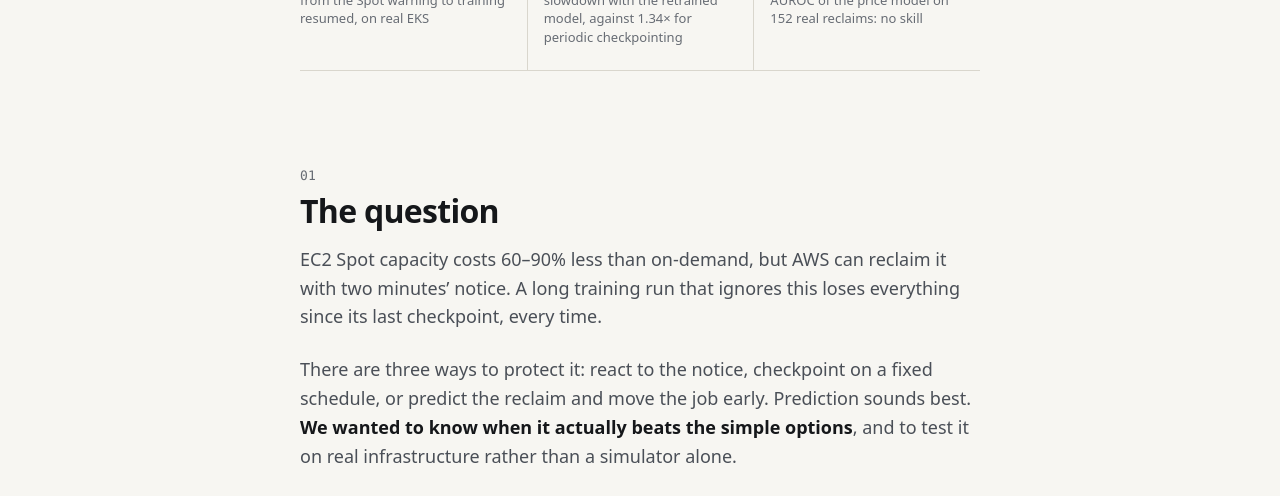
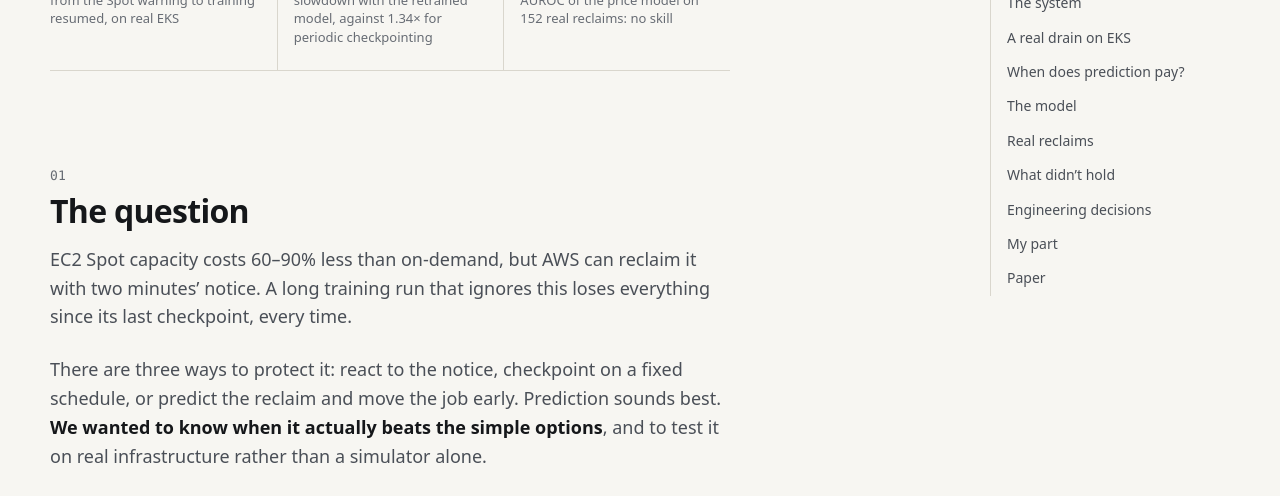
Before and after one commit to Rayyan-mohammed/md-rayyan-web, an Astro site: page /work/argus in a window 1280 px wide. Shown: the part 713-1209 px from the top of the page. Built offline with nearby package versions, Linux system fonts and the light colour scheme; Astro itself is replaced by a stand-in of ours; a web font is replaced by a local one.

Commit message:
align case studies left, add on-this-page contents, fix heading order and duplicate id

```diff
--- a/src/components/figures/DrainReplay.astro
+++ b/src/components/figures/DrainReplay.astro
@@ -12,7 +12,7 @@ const events = [
 ];
 const end = 80;
 ---
-<figure class="figure" id="drain">
+<figure class="figure" id="drain-replay">
   <div class="replay" data-replay data-end={end}>
     <div class="replay__head">
       <span class="replay__clock" data-replay-clock>T + 0 s</span>
--- a/src/layouts/CaseStudy.astro
+++ b/src/layouts/CaseStudy.astro
@@ -13,9 +13,10 @@ interface Props {
   stats: { value: string; label: string }[];
   next: { href: string; title: string };
   prev?: { href: string; title: string };
+  toc: { id: string; label: string }[];
 }
 
-const { slug, title, subtitle, description, meta, links, stats, next, prev } = Astro.props;
+const { slug, title, subtitle, description, meta, links, stats, next, prev, toc } = Astro.props;
 const external = (href: string) => href.startsWith('http');
 const article = {
   '@context': 'https://schema.org',
@@ -56,7 +57,7 @@ const article = {
       </p>
     </div>
   </header>
-  <div class="container reading">
+  <div class="container cs-body">
     <article class="prose">
       <div class="pull-stat">
         {stats.map((s) => (
@@ -65,6 +66,12 @@ const article = {
       </div>
       <slot />
     </article>
+    <aside class="toc" aria-label="On this page">
+      <p class="toc__title">On this page</p>
+      <ol>
+        {toc.map((t) => <li><a href={`#${t.id}`}>{t.label}</a></li>)}
+      </ol>
+    </aside>
   </div>
   <div class="container">
     <nav class="cs-next" aria-label="More case studies">
--- a/src/pages/research.astro
+++ b/src/pages/research.astro
@@ -30,8 +30,9 @@ const scholarly = papers
       <p class="cs-sub">Two papers in 2026 and one in progress, all on the same question: how big is the gap between a metric and the claim it is used to support?</p>
     </div>
   </header>
-  <section class="section">
+  <section class="section" aria-labelledby="papers-title">
     <div class="container">
+      <h2 class="visually-hidden" id="papers-title">Papers</h2>
       <div class="papers">
         {papers.map((paper) => <PaperEntry paper={paper} full />)}
       </div>
--- a/src/pages/work/argus.astro
+++ b/src/pages/work/argus.astro
@@ -80,6 +80,18 @@ const trace = [
   ]}
   prev={{ href: '/work/obscuron', title: 'Obscuron' }}
   next={{ href: '/work/bharathealth', title: 'BharatHealth Analyst' }}
+  toc={[
+    { id: 'question', label: 'The question' },
+    { id: 'system', label: 'The system' },
+    { id: 'drain', label: 'A real drain on EKS' },
+    { id: 'benchmark', label: 'When does prediction pay?' },
+    { id: 'model', label: 'The model' },
+    { id: 'reclaims', label: 'Real reclaims' },
+    { id: 'what-didnt-hold', label: 'What didn’t hold' },
+    { id: 'decisions', label: 'Engineering decisions' },
+    { id: 'my-part', label: 'My part' },
+    { id: 'paper', label: 'Paper' },
+  ]}
 >
   <h2 id="question"><span class="n">01</span>The question</h2>
   <p>EC2 Spot capacity costs 60–90% less than on-demand, but AWS can reclaim it with two minutes’ notice. A long training run that ignores this loses everything since its last checkpoint, every time.</p>
@@ -106,7 +118,7 @@ const trace = [
   <h2 id="benchmark"><span class="n">04</span>When does prediction pay?</h2>
   <p>Our first benchmark (80 trials: 4 policies, 4 interruption rates, 5 repetitions) showed that reacting to the notice degrades toward no protection once reclaims come faster than about one every two minutes. But it fed the predictive policy a configured lead time, so it could not test prediction itself. Reviewers said so, and they were right.</p>
   <p>The v2 benchmark replays real eu-north-1 Spot price history, with the model’s own causal risk scores driving the policy, on a synchronous 15-node job. The alarm budget is chosen on a separate calibration slice.</p>
-  <div class="table-wrap wide">
+  <div class="table-wrap">
     <table class="data-table">
       <caption>Slowdown against ideal (1.0 = no loss) at 15 nodes, by checkpoint cost. Price-spike interruptions, 4–13 October slice. <a class="source" href={sources.argus.trace}>trace_benchmark_result.md ↗</a></caption>
       <thead>
--- a/src/styles/global.css
+++ b/src/styles/global.css
@@ -1350,7 +1350,53 @@ main {
 .cs-head .link-row {
   margin-top: var(--space-5);
 }
+.cs-body {
+  display: grid;
+  grid-template-columns: minmax(0, var(--read)) minmax(0, 1fr);
+  gap: var(--space-8);
+  align-items: start;
+}
+.toc {
+  position: sticky;
+  top: 96px;
+  margin-top: var(--space-8);
+  justify-self: end;
+  width: min(100%, 15rem);
+  font-size: 0.875rem;
+}
+.toc__title {
+  font: 500 0.75rem / 1.4 var(--font-mono);
+  color: var(--ink-3);
+  margin-bottom: var(--space-3);
+}
+.toc ol {
+  list-style: none;
+  padding: 0;
+  border-left: 1px solid var(--rule);
+  display: grid;
+}
+.toc a {
+  display: block;
+  padding: 6px 0 6px var(--space-4);
+  margin-left: -1px;
+  border-left: 1px solid transparent;
+  color: var(--ink-2);
+  text-decoration: none;
+}
+.toc a:hover {
+  color: var(--ink);
+  border-left-color: var(--accent);
+}
+@media (max-width: 1100px) {
+  .cs-body {
+    grid-template-columns: minmax(0, 1fr);
+  }
+  .toc {
+    display: none;
+  }
+}
 .prose {
+  max-width: var(--read);
   padding-block: var(--space-8) var(--space-9);
 }
 .prose > * + * {
@@ -1391,14 +1437,6 @@ main {
 }
 .prose .figure {
   margin-block: var(--space-7);
-}
-.prose .wide {
-  margin-inline: calc(-1 * min(140px, (100vw - var(--read) - 2 * var(--gutter)) / 2));
-}
-@media (max-width: 1000px) {
-  .prose .wide {
-    margin-inline: 0;
-  }
 }
 .callout {
   padding: var(--space-5);
```
Also changed, not shown: src/pages/work/bharathealth.astro (+9 -0 lines), src/pages/work/obscuron.astro (+10 -0 lines).
